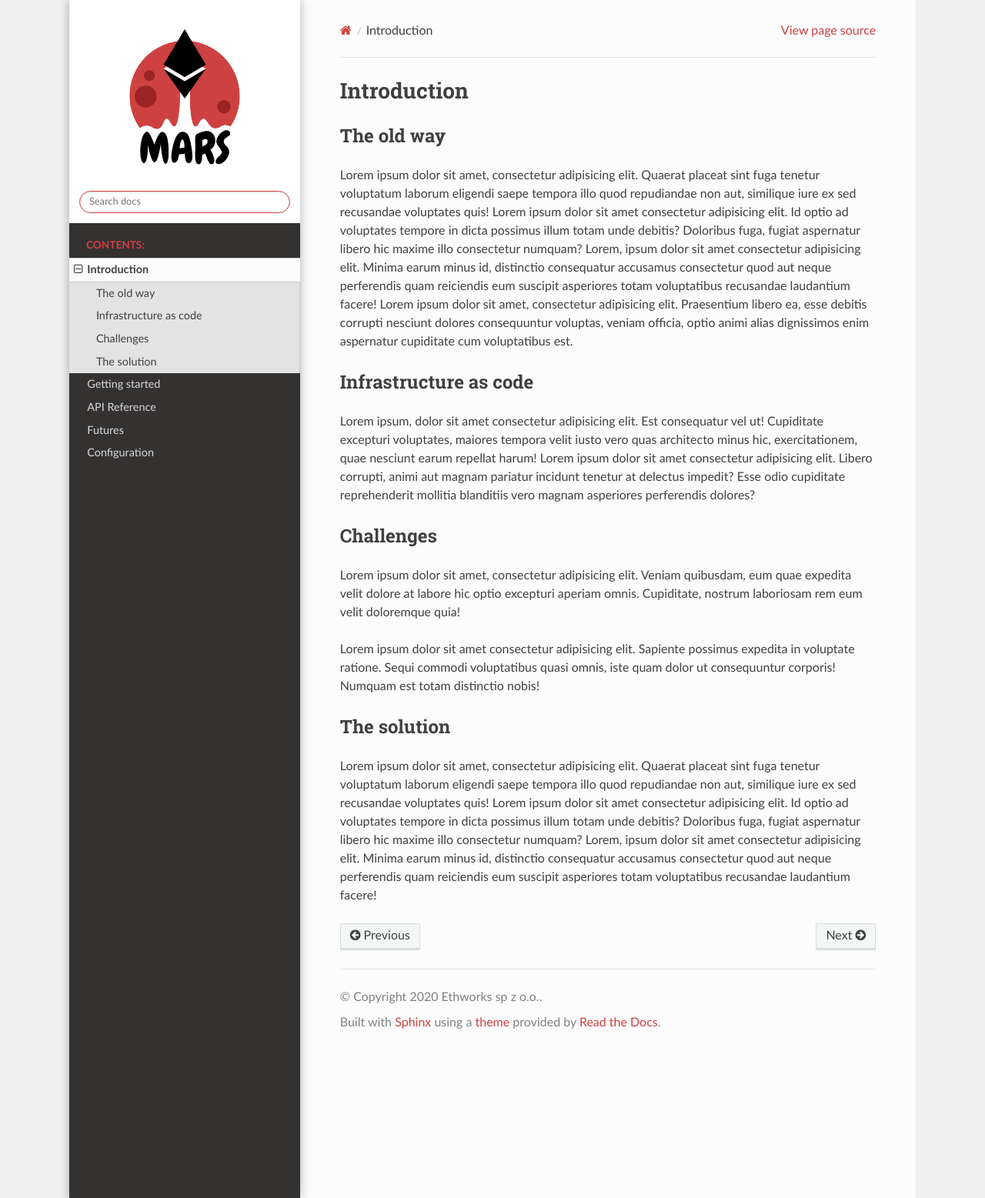
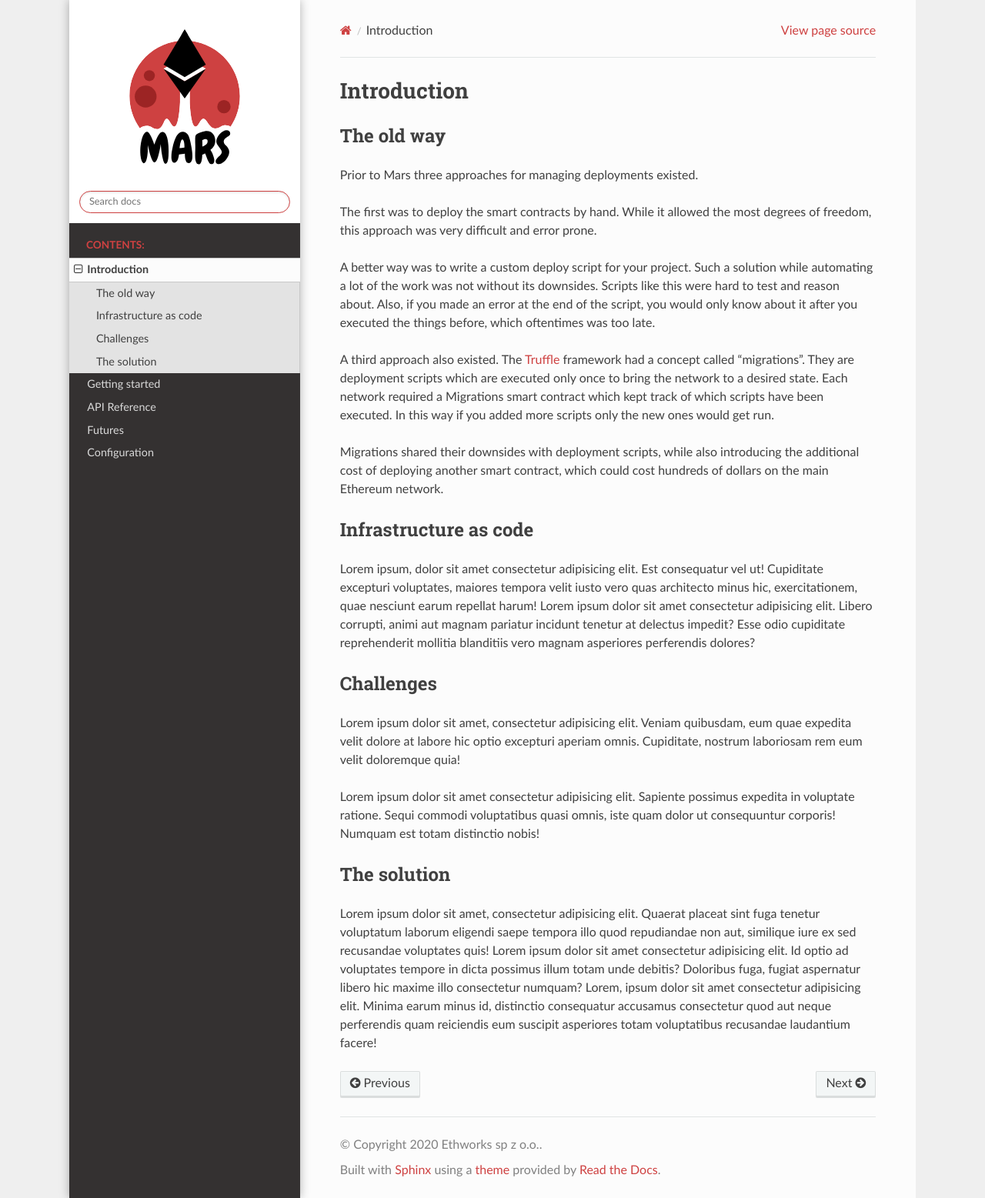
Before and after one commit to TrueFiEng/Mars, a Sphinx documentation site: the page built from docs/source/introduction.rst, in a window 1280 px wide. Shown: the whole page at 77% size. Built offline with Sphinx 7.4.7 and the Read the Docs theme 2.0.0, drawn with Linux system fonts in a browser that asks for light colours.

Commit message:
Write about the old way

```diff
--- a/docs/source/introduction.rst
+++ b/docs/source/introduction.rst
@@ -4,7 +4,27 @@ Introduction
 The old way
 -----------
 
-Lorem ipsum dolor sit amet, consectetur adipisicing elit. Quaerat placeat sint fuga tenetur voluptatum laborum eligendi saepe tempora illo quod repudiandae non aut, similique iure ex sed recusandae voluptates quis! Lorem ipsum dolor sit amet consectetur adipisicing elit. Id optio ad voluptates tempore in dicta possimus illum totam unde debitis? Doloribus fuga, fugiat aspernatur libero hic maxime illo consectetur numquam? Lorem, ipsum dolor sit amet consectetur adipisicing elit. Minima earum minus id, distinctio consequatur accusamus consectetur quod aut neque perferendis quam reiciendis eum suscipit asperiores totam voluptatibus recusandae laudantium facere! Lorem ipsum dolor sit amet, consectetur adipisicing elit. Praesentium libero ea, esse debitis corrupti nesciunt dolores consequuntur voluptas, veniam officia, optio animi alias dignissimos enim aspernatur cupiditate cum voluptatibus est.
+Prior to Mars three approaches for managing deployments existed.
+
+The first was to deploy the smart contracts by hand. While it allowed the most
+degrees of freedom, this approach was very difficult and error prone.
+
+A better way was to write a custom deploy script for your project. Such a
+solution while automating a lot of the work was not without its downsides.
+Scripts like this were hard to test and reason about. Also, if you made an error
+at the end of the script, you would only know about it after you executed the
+things before, which oftentimes was too late.
+
+A third approach also existed. The
+`Truffle <https://www.trufflesuite.com/docs/truffle/getting-started/running-migrations>`_
+framework had a concept called "migrations". They are deployment scripts which
+are executed only once to bring the network to a desired state. Each network
+required a Migrations smart contract which kept track of which scripts have been
+executed. In this way if you added more scripts only the new ones would get run.
+
+Migrations shared their downsides with deployment scripts, while also introducing
+the additional cost of deploying another smart contract, which could cost hundreds
+of dollars on the main Ethereum network.
 
 Infrastructure as code
 ----------------------
```
